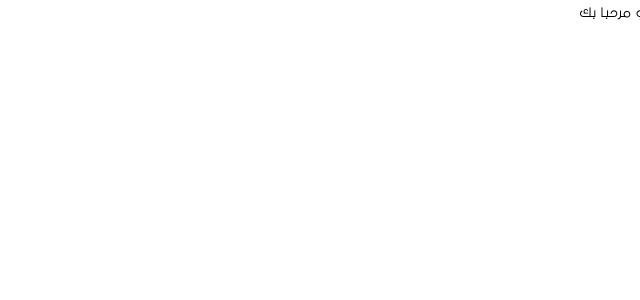
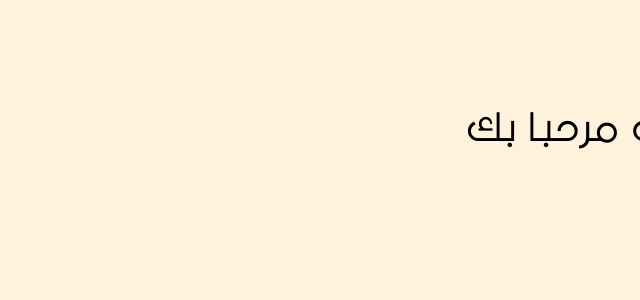
Before and after one commit to osamahafez/hayat-al-sahaba, a Nuxt app: page / in a window 1280 px wide. Shown: the top 300 px of the page, without its empty margins (640-1280 px from the left). Built offline with nearby package versions, Linux system fonts and the light colour scheme.

Commit message:
feat: add navbar styling

```diff
--- a/assets/scss/_fonts.scss
+++ b/assets/scss/_fonts.scss
@@ -15,3 +15,9 @@
     src: url('../fonts/JannaLT-Regular.ttf');
     font-style: normal;
 }
+
+@font-face {
+    font-family: 'bs';
+    src: url('../fonts/Bassam-Ostorah.ttf');
+    font-style: normal;
+}
--- /dev/null
+++ b/assets/scss/_global.scss
@@ -0,0 +1,28 @@
+html {
+    font-family: 'janna', sans-serif;
+    font-size: 16px;
+    -ms-text-size-adjust: 100%;
+    -webkit-text-size-adjust: 100%;
+    -moz-osx-font-smoothing: grayscale;
+    -webkit-font-smoothing: antialiased;
+    box-sizing: border-box;
+    margin-top: 90px;
+    background-color:#fff2dc;
+}
+
+*,
+*:before,
+*:after {
+    box-sizing: border-box;
+    margin: 0;
+}
+
+
+h1 {font-size: 3em;}
+h2 {font-size: 2.8em;}
+h3 {font-size: 2.4em;}
+h4 {font-size: 2em;}
+h5 {font-size: 1.8em;}
+h6 {font-size: 1.4em;}
+
+p {font-size: 1.2em;}
--- /dev/null
+++ b/assets/scss/_variables.scss
@@ -0,0 +1,2 @@
+$primary_color: #0b6991;
+$secondary_color: #daad83;
--- a/assets/scss/main.scss
+++ b/assets/scss/main.scss
@@ -1 +1,3 @@
+@import 'global';
+@import 'variables';
 @import 'fonts';
```
Also changed, not shown: assets/fonts/Bassam-Ostorah.ttf (added).
